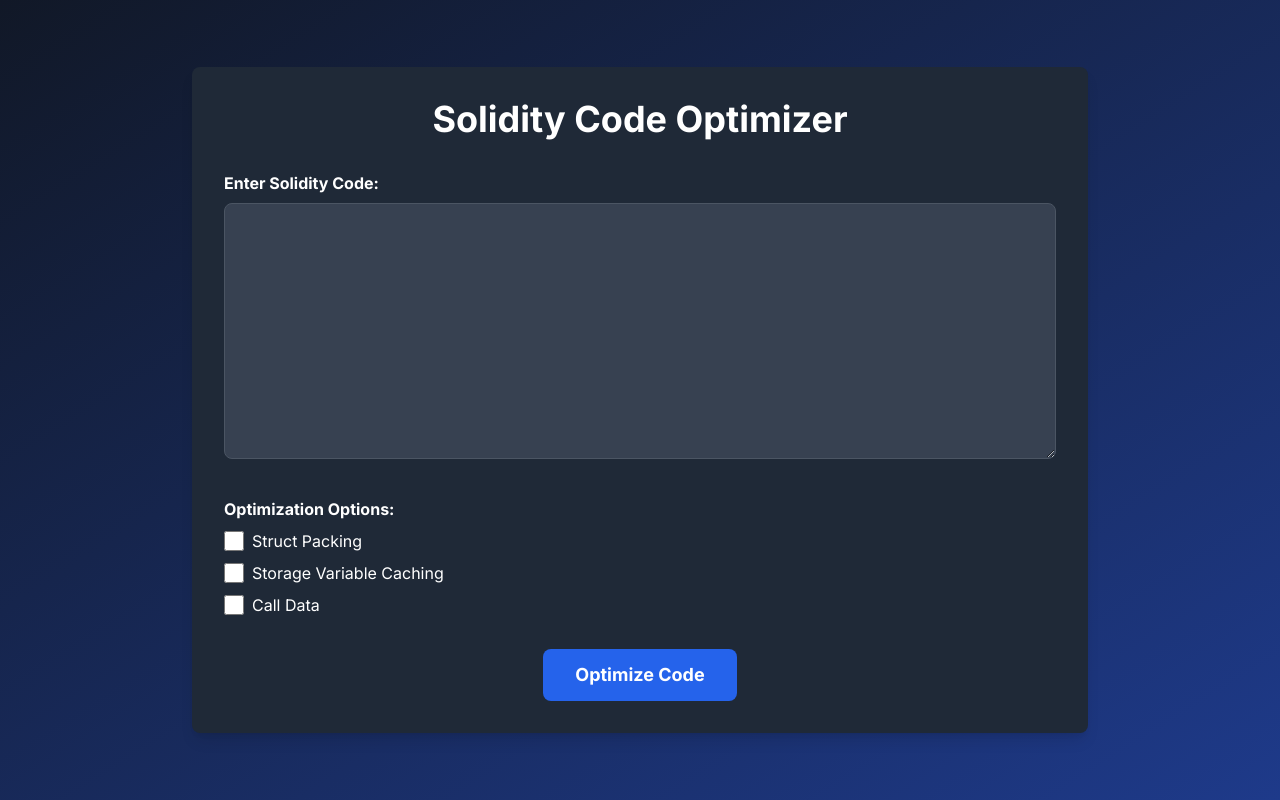
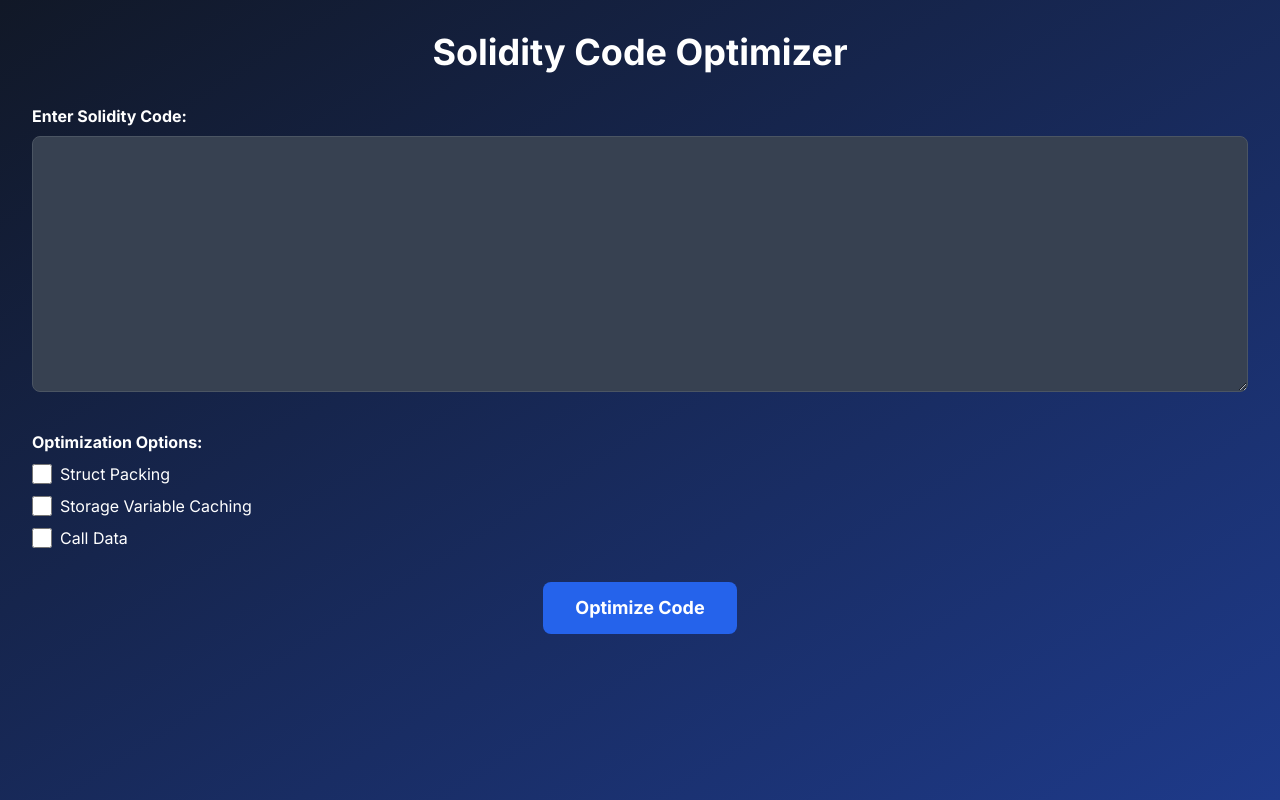
Before and after one commit to yongkangc/solidity-optimiser-app, a Next.js app in the folder frontend/: page / in a window 1280 px wide. Built offline with nearby package versions, Linux system fonts and the light colour scheme.

Commit message:
full width

```diff
--- a/frontend/src/app/page.tsx
+++ b/frontend/src/app/page.tsx
@@ -90,20 +90,14 @@ export default function Home() {
   };
 
   return (
-    <div className="min-h-screen bg-gradient-to-br from-gray-900 to-blue-900 text-white flex items-center justify-center">
-      <Head>
-        <title>Solidity Code Optimizer</title>
-        <link rel="icon" href="/favicon.ico" />
-      </Head>
-
     <motion.div
-        className="max-w-4xl w-full bg-gray-800 p-8 rounded-lg shadow-lg"
+      className="min-h-screen bg-gradient-to-br from-gray-900 to-blue-900 text-white"
       variants={containerVariants}
       initial="hidden"
       animate="visible"
     >
       <motion.h1
-          className="text-4xl font-bold mb-8 text-center"
+        className="text-4xl font-bold mb-8 text-center pt-8"
         variants={itemVariants}
       >
         Solidity Code Optimizer
@@ -119,7 +113,7 @@ export default function Home() {
       )}
 
       <motion.form onSubmit={handleSubmit} variants={itemVariants}>
-          <div className="mb-8">
+        <div className="mb-8 px-8">
           <label htmlFor="inputCode" className="block mb-2 font-bold">
             Enter Solidity Code:
           </label>
@@ -131,10 +125,8 @@ export default function Home() {
           />
         </div>
 
-          <div className="mb-8">
-            <label className="block mb-2 font-bold">
-              Optimization Options:
-            </label>
+        <div className="mb-8 px-8">
+          <label className="block mb-2 font-bold">Optimization Options:</label>
           <div className="space-y-2">
             {Object.entries(optimizationOptions).map(([option, enabled]) => (
               <motion.div
@@ -187,16 +179,14 @@ export default function Home() {
             Optimized Code
           </motion.h2>
           <motion.div
-              className="grid grid-cols-1 md:grid-cols-2 gap-8"
+            className="grid grid-cols-1 md:grid-cols-2 gap-8 px-8"
             variants={itemVariants}
           >
             <div>
               <h3 className="text-2xl font-bold mb-4">Original Code</h3>
-                <div className="flex-grow overflow-auto">
               <SyntaxHighlighter language="solidity" style={atomDark}>
                 {inputCode}
               </SyntaxHighlighter>
-                </div>
             </div>
             <div>
               <h3 className="text-2xl font-bold mb-4">Optimized Code</h3>
@@ -208,6 +198,5 @@ export default function Home() {
         </motion.div>
       )}
     </motion.div>
-    </div>
   );
 }
```
Lines whose indentation alone changed are shown as unchanged.
